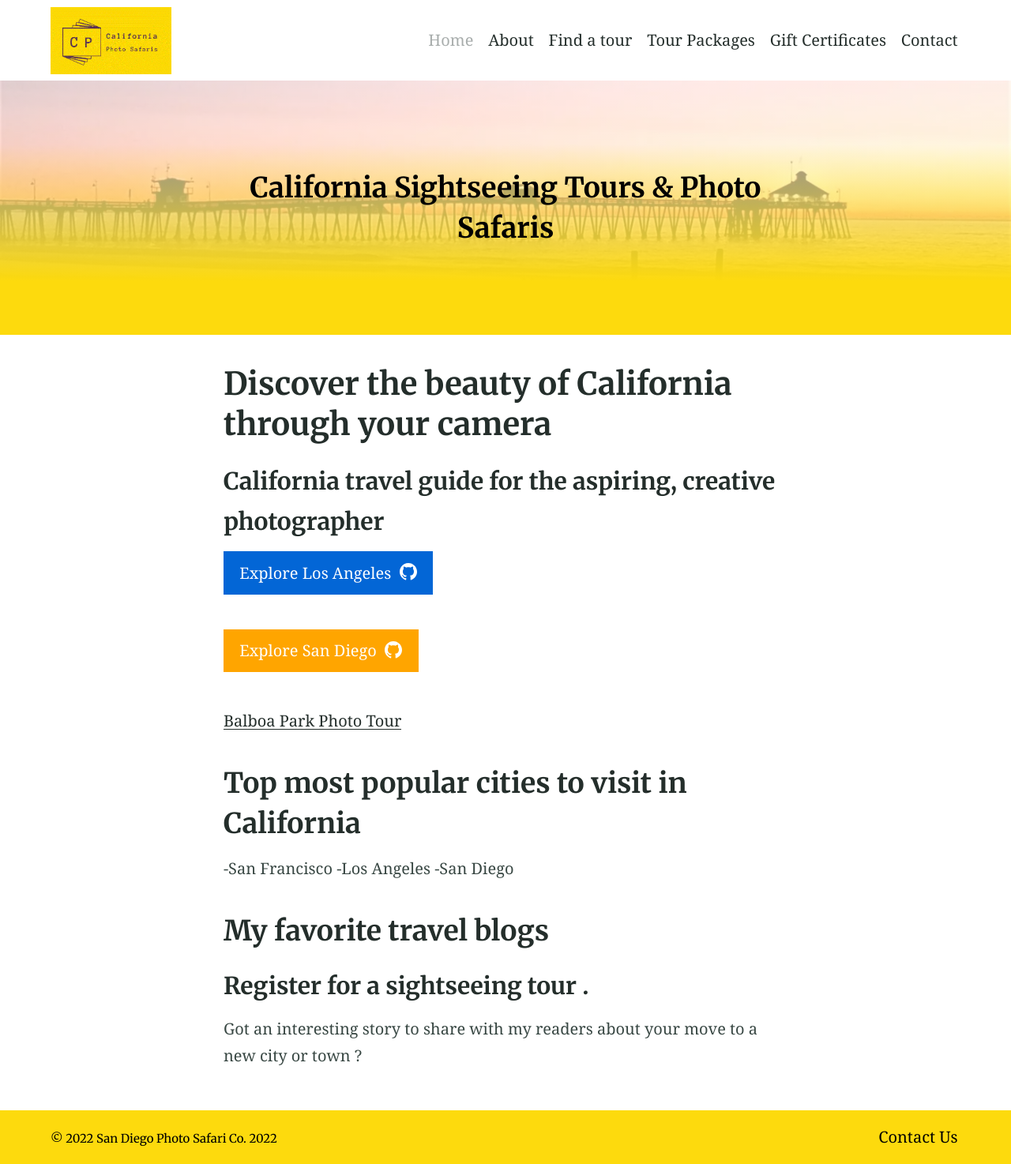
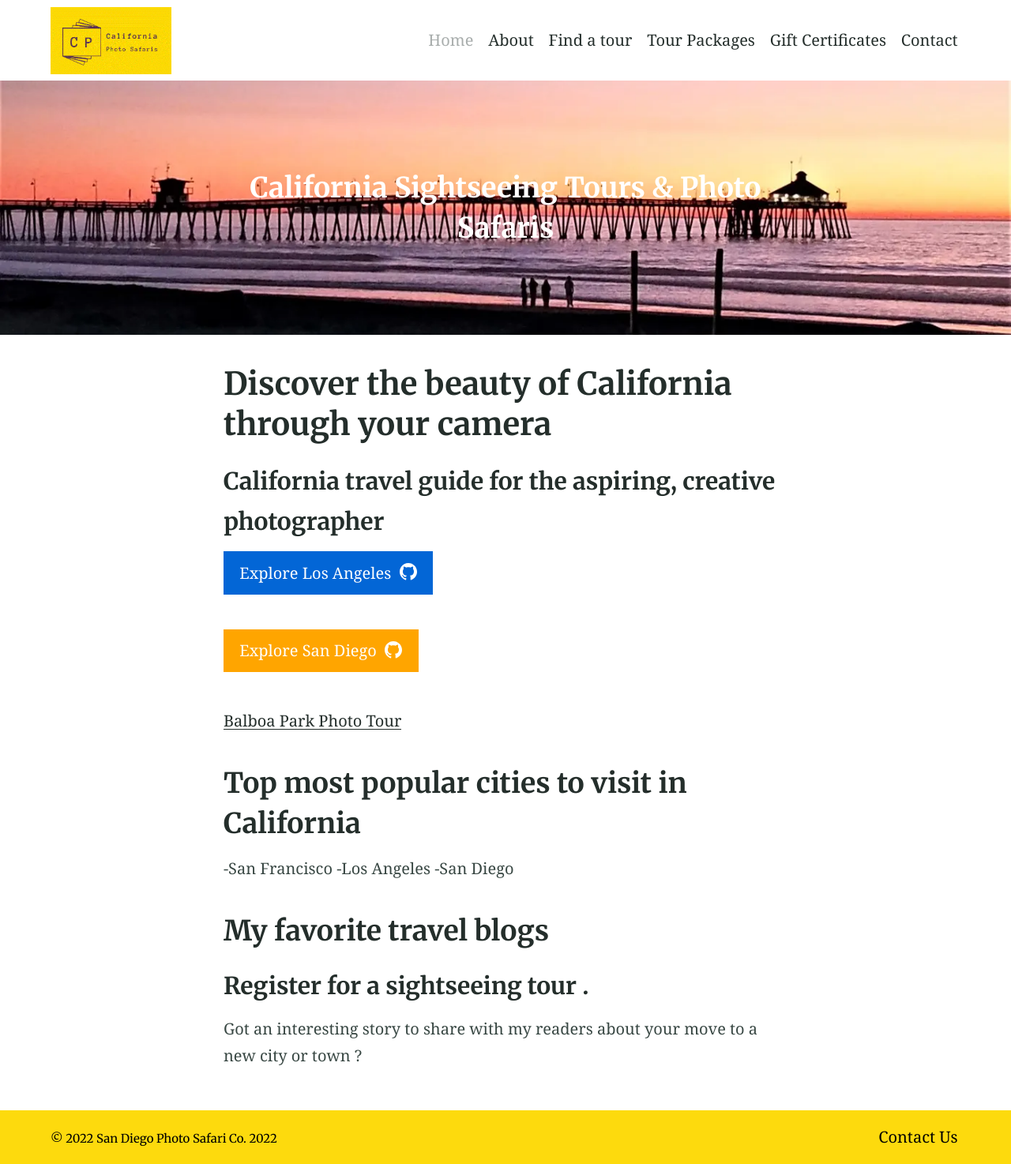
Before and after one commit to Coolweb2go/californiaphotosafaris, a Jekyll site: the page built from index.md, in a window 1280 px wide. Shown: the whole page at 79% size. Built offline with Jekyll 4.4.1, drawn with Linux system fonts in a browser that asks for light colours.

Commit message:
Update _theme.scss

```diff
--- a/_sass/_theme.scss
+++ b/_sass/_theme.scss
@@ -459,29 +459,3 @@ pre code {
     overflow-x: scroll;
   }
 }
-
-
-// Extra css
-header.header .feature {
-  position: relative;
-}
-
-header.header .feature:before {
-  background: linear-gradient(0deg, rgb(253 218 13) 21%, rgb(255 255 255 / 57%) 75%);
-  width: 100%;
-  height: 100%;
-  position: absolute;
-  left: 0;
-  top: 0;
-  content: "";
-  z-index: 1;
-}
-
-header.header .feature .container {
-  z-index: 2;
-  position: relative;
-}
-
-header.header .feature .container h2 {
-  color: #000;
-}
```
